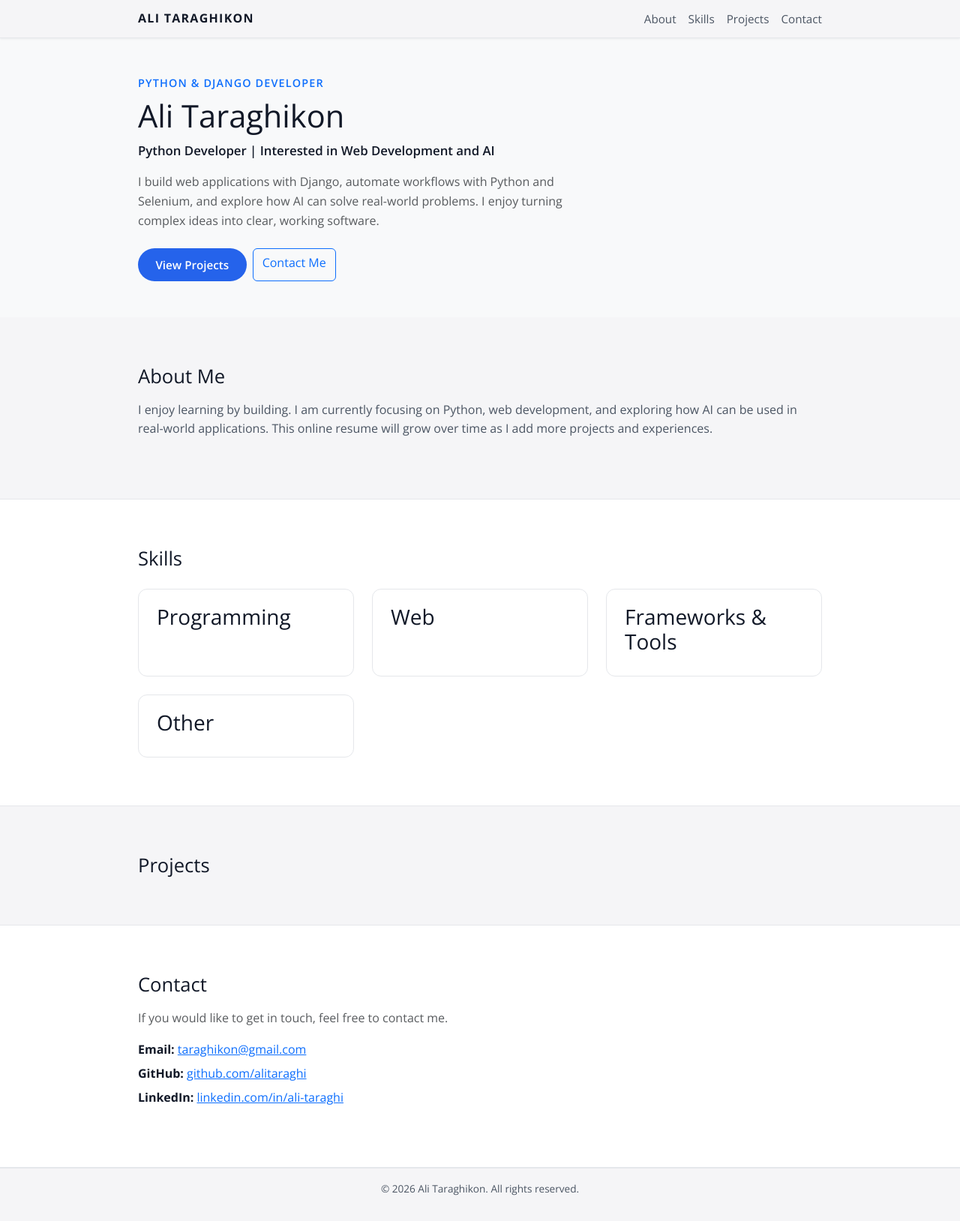
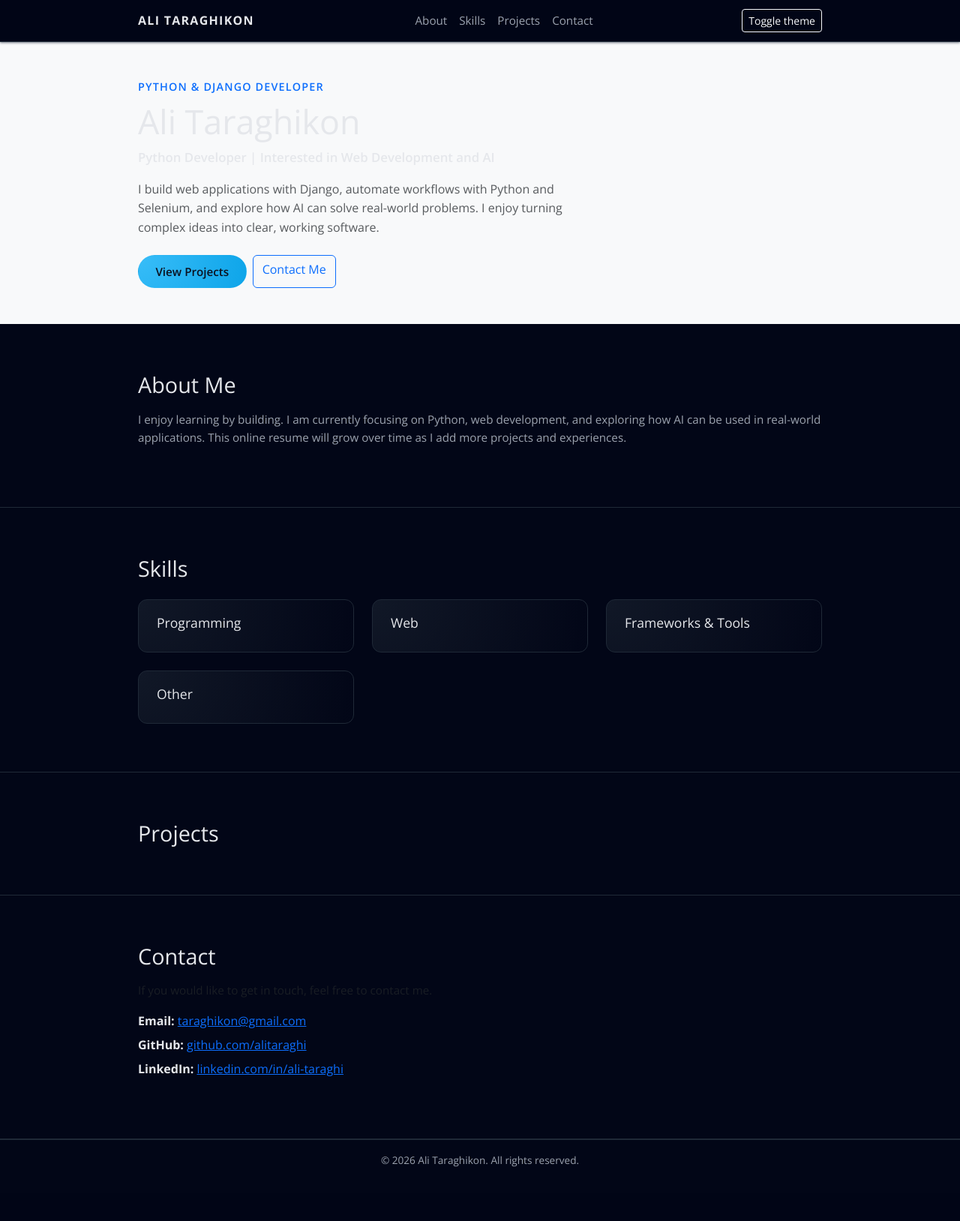
Before and after one commit to alitaraghi/django-online-resume, a Django app: page / in a window 1280 px wide. Shown: the whole page at 75% size. After the commit the page ends 1556 px from the top, so only its background shows below. Run offline with Django 5.2, Linux system fonts and the light colour scheme; data that the repository does not hold is empty.

Commit message:
Add theme toggle and dark/light styles

```diff
--- a/portfolio/templates/portfolio/base.html
+++ b/portfolio/templates/portfolio/base.html
@@ -32,6 +32,10 @@
         <a href="#projects">Projects</a>
         <a href="#contact">Contact</a>
       </nav>
+
+    <button id="theme-toggle" class="btn btn-sm btn-outline-light">
+      Toggle theme
+    </button>
     </div>
   </header>
 
@@ -47,6 +51,26 @@
   integrity="sha384-C6RzsynM9kWDrMNeT87bh95OGNyZPhcTNXj1NW7RuBCsyN/o0jlpcV8Qyq46cDfL"
   crossorigin="anonymous"
 ></script>
+<script>
+  (function () {
+    const body = document.body;
+    const toggle = document.getElementById("theme-toggle");
+
+    // Load saved theme
+    const savedTheme = localStorage.getItem("theme") || "dark";
+    if (savedTheme === "light") {
+      body.classList.add("theme-light");
+    }
+
+    if (toggle) {
+      toggle.addEventListener("click", function () {
+        body.classList.toggle("theme-light");
+        const isLight = body.classList.contains("theme-light");
+        localStorage.setItem("theme", isLight ? "light" : "dark");
+      });
+    }
+  })();
+</script>
 
 </body>
 </html>
--- a/static/css/style.css
+++ b/static/css/style.css
@@ -1,11 +1,13 @@
 :root {
-  --bg: #f5f5f7;
-  --bg-alt: #ffffff;
-  --text-main: #111827;
-  --text-muted: #4b5563;
-  --border-subtle: #e5e7eb;
-  --accent: #2563eb;
-  --accent-soft: #dbeafe;
+  /* Dark tech theme */
+  --bg: #020617;          /* overall background */
+  --bg-alt: #020617;      /* section alt (kept same for full dark) */
+  --card-bg: #0b1220;     /* cards / panels */
+  --text-main: #e5e7eb;   /* main text */
+  --text-muted: #9ca3af;  /* secondary text */
+  --border-subtle: #1f2937;
+  --accent: #22d3ee;      /* cyan accent */
+  --accent-soft: rgba(34, 211, 238, 0.15);
 }
 
 /* Global reset */
@@ -22,6 +24,7 @@ body {
   background-color: var(--bg);
   color: var(--text-main);
   line-height: 1.6;
+  font-size: 16px;
 }
 
 /* Layout */
@@ -37,10 +40,10 @@ body {
   position: sticky;
   top: 0;
   z-index: 10;
-  background-color: rgba(245, 245, 247, 0.96);
+  background-color: rgba(2, 6, 23, 0.92);
   backdrop-filter: blur(10px);
   border-bottom: 1px solid var(--border-subtle);
-  box-shadow: 0 1px 3px rgba(15, 23, 42, 0.06);
+  box-shadow: 0 1px 3px rgba(15, 23, 42, 0.6);
 }
 
 .site-header .container {
@@ -55,6 +58,7 @@ body {
   font-size: 1rem;
   letter-spacing: 0.08em;
   text-transform: uppercase;
+  color: var(--text-main);
 }
 
 .nav a {
@@ -74,18 +78,19 @@ body {
 }
 
 .section-alt {
-  background-color: var(--bg-alt);
+  background-color: #020617;
   border-top: 1px solid var(--border-subtle);
   border-bottom: 1px solid var(--border-subtle);
 }
 
 .section h2 {
-  font-size: 1.6rem;
+  font-size: 1.8rem;
   margin-bottom: 1rem;
 }
 
 .section p {
   color: var(--text-muted);
+   font-size: 0.95rem;
 }
 
 /* Hero */
@@ -108,8 +113,8 @@ body {
 }
 
 .hero h1 {
-  font-size: 2.2rem;
-  margin: 0 0 0.5rem;
+  font-size: 2.6rem;
+  margin: 0 0 0.6rem;
 }
 
 .hero-subtitle {
@@ -122,6 +127,7 @@ body {
 .hero-text {
   max-width: 36rem;
   margin-bottom: 1.5rem;
+  color: var(--text-muted);
 }
 
 .hero-actions {
@@ -130,7 +136,7 @@ body {
   gap: 0.75rem;
 }
 
-/* Buttons (custom; در کنار بوت‌استرپ کار می‌کند) */
+/* Buttons – custom look, works with Bootstrap btns too */
 .btn-primary,
 .btn-secondary {
   display: inline-block;
@@ -144,12 +150,13 @@ body {
 }
 
 .btn-primary {
-  background-color: var(--accent);
-  color: #ffffff;
+  background: radial-gradient(circle at top left, #38bdf8, #0ea5e9);
+  color: #0b1120;
+  border-color: transparent;
 }
 
 .btn-primary:hover {
-  background-color: #1d4ed8;
+  filter: brightness(1.1);
 }
 
 .btn-secondary {
@@ -173,21 +180,25 @@ body {
 /* Cards */
 .skill-card,
 .project-card {
-  background-color: var(--bg-alt);
+  background: radial-gradient(circle at top left, #111827, #020617);
   border-radius: 0.75rem;
   padding: 1.25rem 1.5rem;
   border: 1px solid var(--border-subtle);
-  transition: transform 0.15s ease, box-shadow 0.15s ease, border-color 0.15s ease;
+  transition: transform 0.15s ease, box-shadow 0.15s ease, border-color 0.15s ease,
+    background 0.15s ease;
 }
 
 .skill-card:hover,
 .project-card:hover {
-  transform: translateY(-2px);
-  box-shadow: 0 8px 20px rgba(15, 23, 42, 0.06);
+  transform: translateY(-3px);
+  box-shadow: 0 18px 40px rgba(15, 23, 42, 0.8);
+  border-color: rgba(34, 211, 238, 0.4);
 }
 
+/* Headings inside cards */
 .skill-card h3,
 .project-card h3 {
+  font-size: 1.1rem;
   margin-top: 0;
   margin-bottom: 0.5rem;
 }
@@ -201,11 +212,12 @@ body {
 .skill-list li {
   margin-bottom: 0.25rem;
   font-size: 0.95rem;
+  color: var(--text-muted);
 }
 
 /* Projects */
 .project-tech {
-  font-size: 0.9rem;
+  font-size: 0.95rem;
   color: var(--text-muted);
   margin-bottom: 0.5rem;
 }
@@ -239,11 +251,22 @@ body {
   font-size: 0.85rem;
   color: var(--text-muted);
 }
+/* Light theme override */
+.theme-light {
+  --bg: #f5f5f7;
+  --bg-alt: #ffffff;
+  --card-bg: #ffffff;
+  --text-main: #111827;
+  --text-muted: #4b5563;
+  --border-subtle: #e5e7eb;
+  --accent: #2563eb;
+  --accent-soft: #dbeafe;
+}
 
 /* Responsive */
 @media (min-width: 768px) {
   .hero h1 {
-    font-size: 2.6rem;
+    font-size: 2.8rem;
   }
 
   .hero-content {
```
